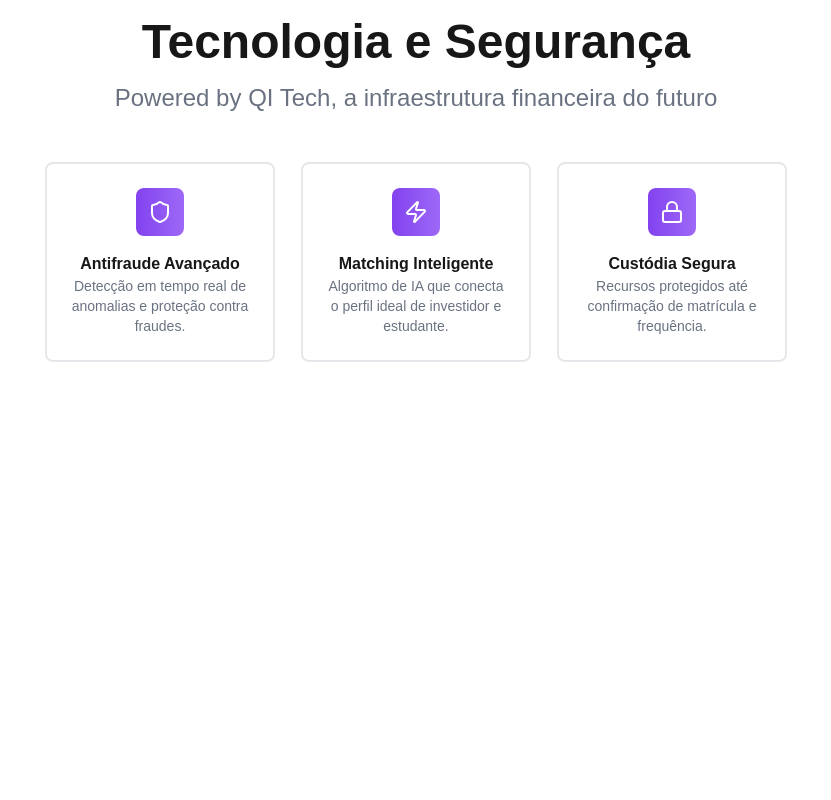
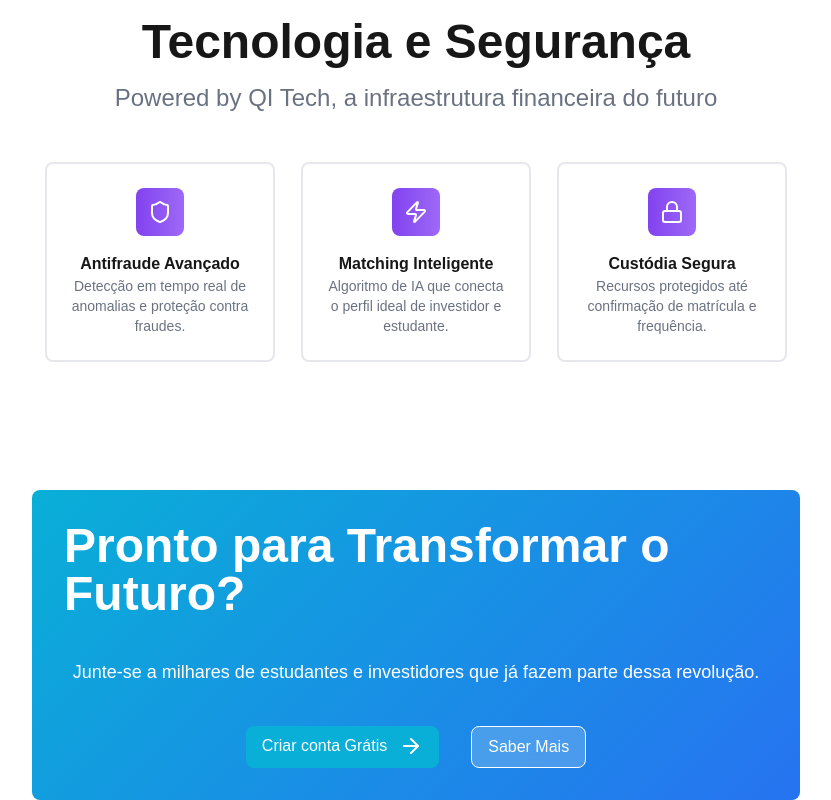
Before and after one commit to anabeggiato/inovcamp-qi_tech-g32, a Next.js app in the folder src/client/: page / in a window 1280 px wide. Shown: the part 2946-3746 px from the top of the page, without its empty margins (224-1055 px from the left). Before the commit the page ends 3308 px from the top, so only its background shows below. Built offline with nearby package versions, Linux system fonts and the light colour scheme.

Commit message:
feat: adiciona call to action à landing page

```diff
--- /dev/null
+++ b/src/client/src/app/components/CallToAction.jsx
@@ -0,0 +1,15 @@
+import { ArrowRight } from 'lucide-react'
+
+export default function CallToAction() {
+    return (
+        <section className='flex flex-col text-white items-center bg-second-gradient rounded-lg p-8 my-32 space-y-10'>
+            <h2 className='text-5xl font-bold'>Pronto para Transformar o Futuro?</h2>
+            <p className='text-lg'>Junte-se a milhares de estudantes e investidores que já fazem parte dessa revolução.</p>
+
+            <div className='flex gap-8'>
+                <button className='bg-sea-green flex gap-3 py-2 px-4 rounded-lg'>Criar conta Grátis <ArrowRight /></button>
+                <button className='border-1 bg-background/20 backdrop-blur-lg flex gap-3 py-2 px-4 rounded-lg hover:bg-background/30'>Saber Mais</button>
+            </div>
+        </section>
+    )
+}
--- a/src/client/src/app/page.js
+++ b/src/client/src/app/page.js
@@ -3,6 +3,7 @@
 import CardCiclo from "./components/CardCiclo";
 import ForStudentsSection from "./components/ForStudentsSection";
 import ForInvestorSection from "./components/ForInvestorSection";
+import CallToAction from "./components/CallToAction";
 import Header from "./components/Header"
 import Hero from "./components/Hero"
 import {
@@ -50,9 +51,10 @@ export default function Home() {
           <CardCiclo icon={<Shield className="text-white" />} title="Antifraude Avançado" description="Detecção em tempo real de anomalias e proteção contra fraudes."  />
           <CardCiclo icon={<Zap className="text-white" />} title="Matching Inteligente" description="Algoritmo de IA que conecta o perfil ideal de investidor e estudante." />
           <CardCiclo icon={<Lock className="text-white" />} title="Custódia Segura" description="Recursos protegidos até confirmação de matrícula e frequência." />
-
         </div>
       </section>
+
+      <CallToAction />
     </div>
   )
 }
```
